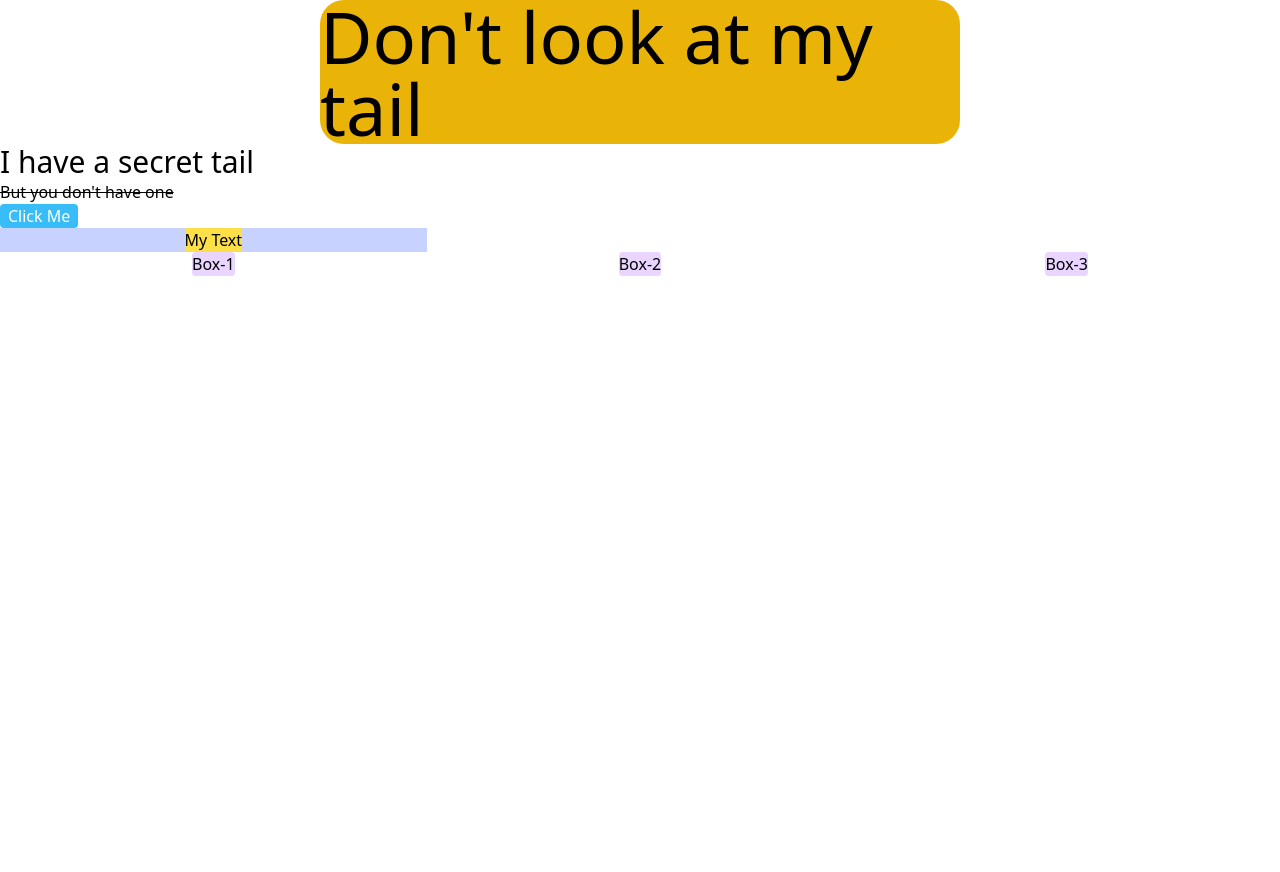
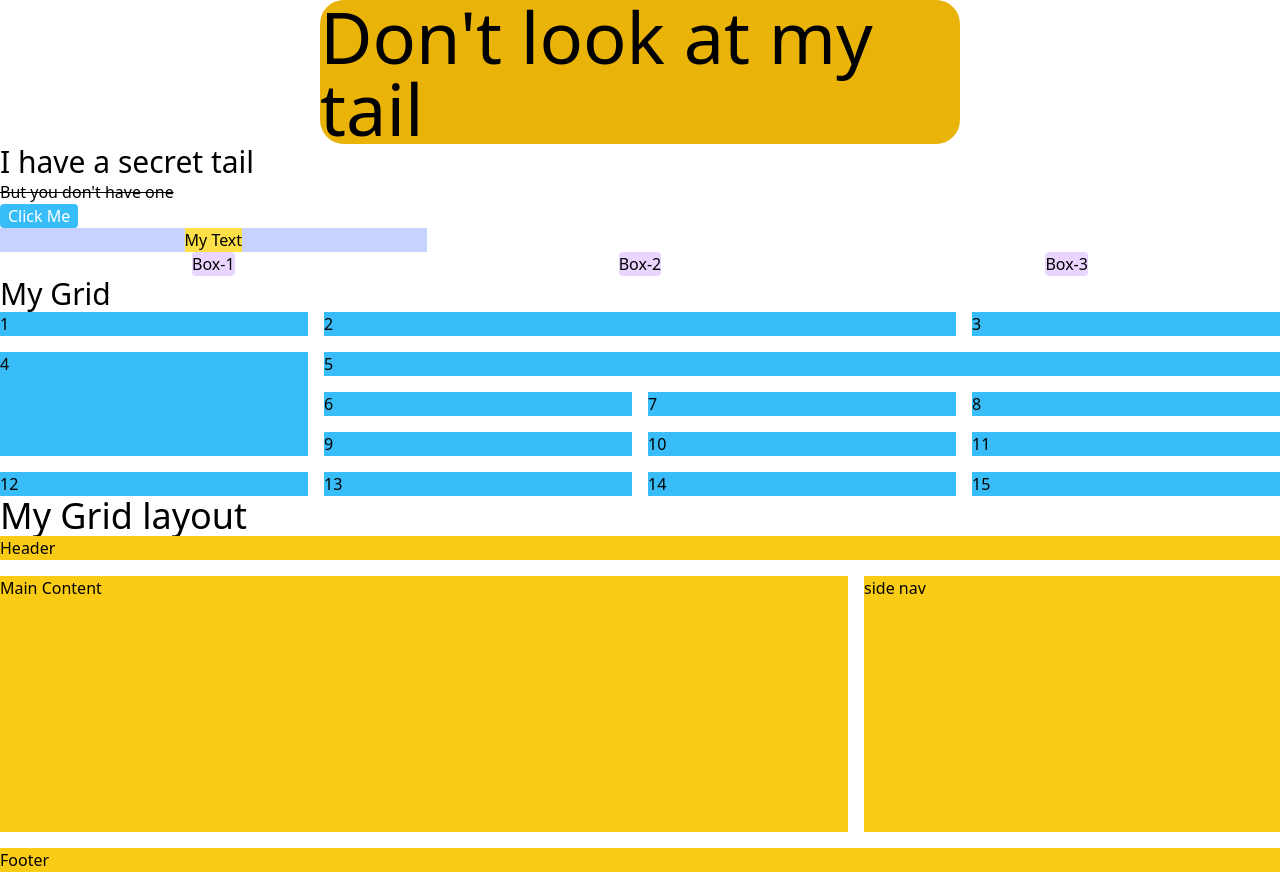
Before and after one commit to moinuahmed/tailwind, a plain HTML site: page index.html in a window 1280 px wide. Before the commit the page ends 800 px from the top, so only its background shows below. Drawn offline with nearby package versions, Linux system fonts and the light colour scheme.

Commit message:
fix:grid

```diff
--- a/index.html
+++ b/index.html
@@ -33,5 +33,37 @@
         </div>
     </section>
 
+    <section>
+        <h3 class="text-3xl">My Grid</h3>
+        <div class="grid grid-cols-4 gap-4">
+            <div class="bg-sky-400">1</div>
+            <div class="bg-sky-400 col-span-2">2</div>
+            <div class="bg-sky-400">3</div>
+            <div class="bg-sky-400 row-span-3">4</div>
+            <div class="bg-sky-400 col-span-3">5</div>
+            <div class="bg-sky-400">6</div>
+            <div class="bg-sky-400">7</div>
+            <div class="bg-sky-400">8</div>
+            <div class="bg-sky-400">9</div>
+            <div class="bg-sky-400">10</div>
+            <div class="bg-sky-400">11</div>
+            <div class="bg-sky-400">12</div>
+            <div class="bg-sky-400">13</div>
+            <div class="bg-sky-400">14</div>
+            <div class="bg-sky-400">15</div>
+        </div>
+    </section>
+
+    <section>
+        <h3 class="text-4xl">My Grid layout</h3>
+        <div class="grid grid-cols-3 gap-4">
+            <div class="bg-yellow-400 col-span-3">Header</div>
+            <div class="bg-yellow-400 col-span-2 h-64">Main Content</div>
+            <div class="bg-yellow-400">side nav</div>
+            <div class="bg-yellow-400 col-span-3">Footer</div>
+
+        </div>
+    </section>
+
 </body>
 </html>
```
